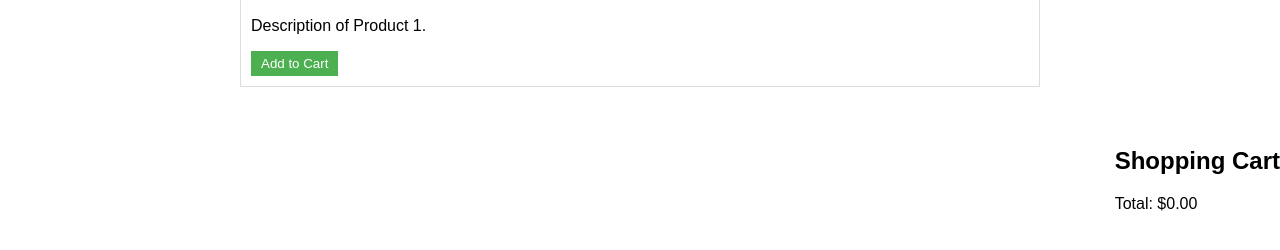
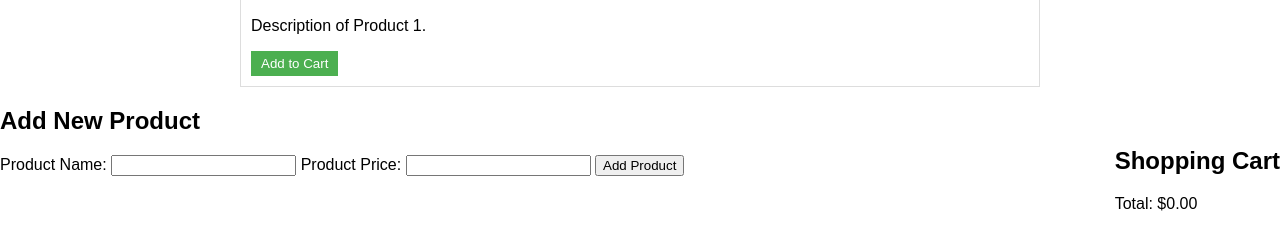
Before and after one commit to ZahoorNuzhat/amazon, a plain HTML site: page index.html in a window 1280 px wide. Shown: the part 200-450 px from the top of the page. Drawn offline with Linux system fonts and the light colour scheme.

Commit message:
Update index.html

```diff
--- a/index.html
+++ b/index.html
@@ -31,6 +31,18 @@
         <p>Total: $<span id="cart-total">0.00</span></p>
     </section>
 
+    <section id="add-product">
+        <!-- Form to add new products -->
+        <h2>Add New Product</h2>
+        <form onsubmit="addNewProduct(event)">
+            <label for="productName">Product Name:</label>
+            <input type="text" id="productName" required>
+            <label for="productPrice">Product Price:</label>
+            <input type="number" step="0.01" id="productPrice" required>
+            <button type="submit">Add Product</button>
+        </form>
+    </section>
+
     <script src="script.js"></script>
 </body>
 </html>
```
